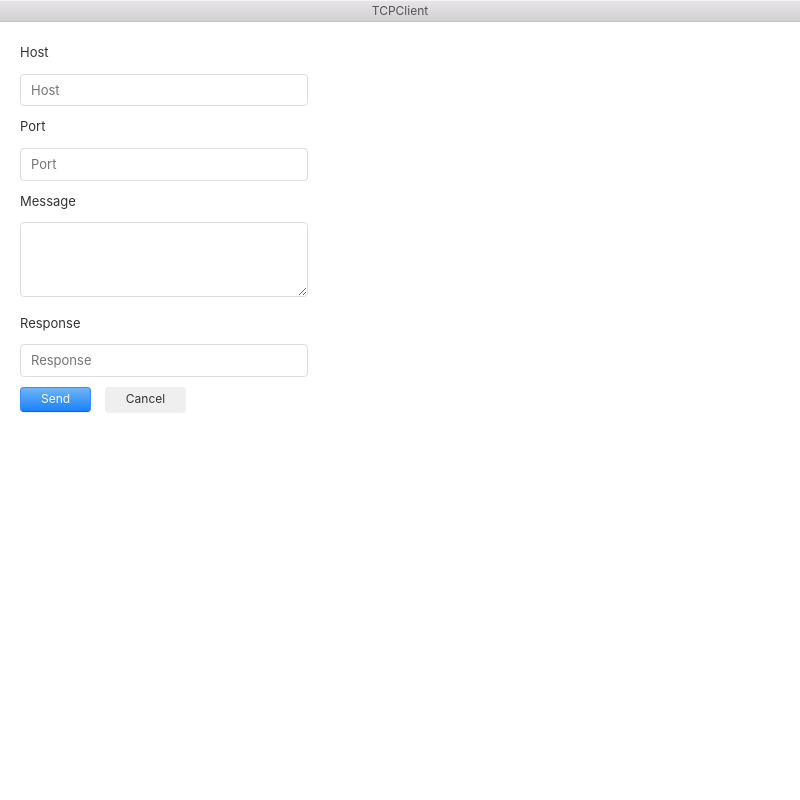
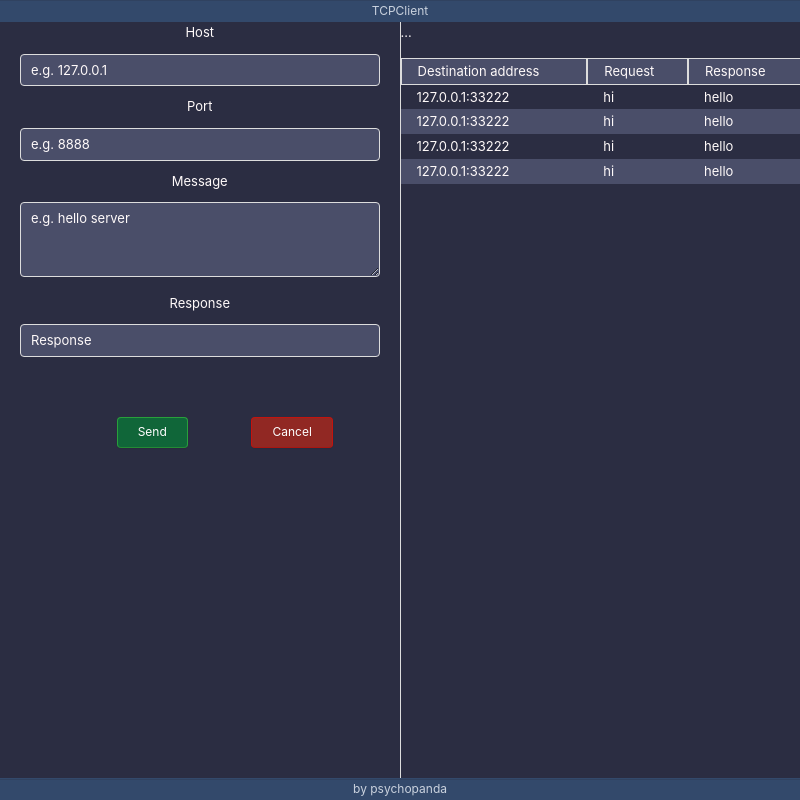
Before and after one commit to psych0panda/tcp-client-desktop, an Electron app: page index.html in a window 800 px wide. Drawn offline with Linux system fonts and the light colour scheme; no server answers.

Commit message:
redesign, added table logs

```diff
--- a/css/photon.css
+++ b/css/photon.css
@@ -80,7 +80,7 @@ input,
 optgroup,
 select,
 textarea {
-  color: inherit;
+  color: #ffffff;
   font: inherit;
   margin: 0;
 }
@@ -88,6 +88,7 @@ textarea {
 input[type="number"]::-webkit-inner-spin-button,
 input[type="number"]::-webkit-outer-spin-button {
   height: auto;
+  color: #ffffff;
 }
 
 input[type="search"] {
@@ -195,13 +196,14 @@ h6 {
   left: 0;
   display: flex;
   flex-direction: column;
-  background-color: #fff;
+  background-color: #2b2d42;
 }
 
 .window-content {
   position: relative;
   overflow-y: auto;
   display: flex;
+  color: snow;
   flex: 1;
 }
 
@@ -344,6 +346,7 @@ h6 {
 .btn-form {
   padding-right: 20px;
   padding-left: 20px;
+  margin: 50px;
 }
 
 .btn-default {
@@ -388,10 +391,10 @@ h6 {
 .btn-positive {
   border-color: #29a03b;
   border-bottom-color: #248b34;
-  background-color: #5bd46d;
-  background-image: -webkit-gradient(linear, left top, left bottom, color-stop(0%, #5bd46d), color-stop(100%, #29a03b));
-  background-image: -webkit-linear-gradient(top, #5bd46d 0%, #29a03b 100%);
-  background-image: linear-gradient(to bottom, #5bd46d 0%, #29a03b 100%);
+  background-color: #1b6d46;
+  background-image: -webkit-gradient(linear, left top, left bottom, color-stop(0%, #106639), color-stop(100%, #106639));
+  background-image: -webkit-linear-gradient(top, #106639 0%, #106639 100%);
+  background-image: linear-gradient(to bottom, #106639 0%, #106639 100%);
 }
 .btn-positive:active {
   background-color: #34c84a;
@@ -401,12 +404,12 @@ h6 {
 }
 
 .btn-negative {
-  border-color: #fb2f29;
-  border-bottom-color: #fb1710;
-  background-color: #fd918d;
-  background-image: -webkit-gradient(linear, left top, left bottom, color-stop(0%, #fd918d), color-stop(100%, #fb2f29));
-  background-image: -webkit-linear-gradient(top, #fd918d 0%, #fb2f29 100%);
-  background-image: linear-gradient(to bottom, #fd918d 0%, #fb2f29 100%);
+  border-color: #c3140e;
+  border-bottom-color: #a91611;
+  background-color: #912823FF;
+  background-image: -webkit-gradient(linear, left top, left bottom, color-stop(0%, #912823FF), color-stop(100%, #912823FF));
+  background-image: -webkit-linear-gradient(top, #912823FF 0%, #912823FF 100%);
+  background-image: linear-gradient(to bottom, #912823FF 0%, #912823FF 100%);
 }
 .btn-negative:active {
   background-color: #fc605b;
@@ -503,11 +506,11 @@ h6 {
 
 .toolbar {
   min-height: 22px;
-  box-shadow: inset 0 1px 0 #f5f4f5;
-  background-color: #e8e6e8;
-  background-image: -webkit-gradient(linear, left top, left bottom, color-stop(0%, #e8e6e8), color-stop(100%, #d1cfd1));
-  background-image: -webkit-linear-gradient(top, #e8e6e8 0%, #d1cfd1 100%);
-  background-image: linear-gradient(to bottom, #e8e6e8 0%, #d1cfd1 100%);
+  box-shadow: inset 0 1px 0 #304260;
+  background-color: #33496b;
+  background-image: -webkit-gradient(linear, left top, left bottom, color-stop(0%, #33496BFF), color-stop(100%, #33496b));
+  background-image: -webkit-linear-gradient(top, #33496BFF 0%, #33496BFF 100%);
+  background-image: linear-gradient(to bottom, #33496BFF 0%, #33496BFF 100%);
 }
 .toolbar:before, .toolbar:after {
   display: table;
@@ -518,14 +521,14 @@ h6 {
 }
 
 .toolbar-header {
-  border-bottom: 1px solid #c2c0c2;
+  border-bottom: 1px solid #33496b;
 }
 .toolbar-header .title {
   margin-top: 1px;
 }
 
 .toolbar-footer {
-  border-top: 1px solid #c2c0c2;
+  border-top: 1px solid #33496b;
   -webkit-app-region: drag;
 }
 
@@ -534,13 +537,13 @@ h6 {
   font-size: 12px;
   font-weight: 400;
   text-align: center;
-  color: #555;
+  color: #cad2de;
   cursor: default;
 }
 
 .toolbar-borderless {
-  border-top: 0;
-  border-bottom: 0;
+  border-top: 2px;
+  border-bottom: 2px;
 }
 
 .toolbar-actions {
@@ -596,16 +599,26 @@ input[type="checkbox"] {
   outline: none;
 }
 .form-control:focus {
-  border-color: #6db3fd;
-  box-shadow: 3px 3px 0 #6db3fd, -3px -3px 0 #6db3fd, -3px 3px 0 #6db3fd, 3px -3px 0 #6db3fd;
+  border-color: #295788;
+  box-shadow: 3px 3px 0 #295788, -3px -3px 0 #295788, -3px 3px 0 #295788, 3px -3px 0 #295788;
 }
 
 textarea {
   height: auto;
 }
 
+::placeholder {
+  color: snow;
+}
+
 .form-group {
   margin-bottom: 10px;
+}
+
+.form-group-pading {
+  margin-bottom: 10px;
+  padding-left: 20px;
+  padding-right: 20px;
 }
 
 .radio,
@@ -636,6 +649,10 @@ textarea {
 }
 .form-actions .btn:last-child {
   margin-right: 0;
+}
+
+.pane-center {
+  text-align:center;
 }
 
 .pane-group {
@@ -2213,45 +2230,45 @@ img {
 
 /* '' */
 table {
+  padding-top: 15px;
   width: 100%;
   border: 0;
   border-collapse: separate;
-  font-size: 12px;
+  font-size: 13px;
   text-align: left;
 }
 
 thead {
-  background-color: #f5f5f4;
+  background-color: #4a4e69;
 }
 
 tbody {
-  background-color: #fff;
+  background-color: #2b2d42;
 }
 
 .table-striped tr:nth-child(even) {
-  background-color: #f5f5f4;
+  background-color: #4a4e69;
 }
 
 tr:active,
 .table-striped tr:active:nth-child(even) {
-  color: #fff;
-  background-color: #116cd6;
+  color: #eff0f3;
+  background-color: #23495b;
 }
 
 thead tr:active {
-  color: #333;
-  background-color: #f5f5f4;
+  color: #eff0f3;
+  background-color: #23495b;
 }
 
 th {
   font-weight: normal;
-  border-right: 1px solid #ddd;
-  border-bottom: 1px solid #ddd;
+  border: 1px solid #ddd;
 }
 
 th,
 td {
-  padding: 2px 15px;
+  padding: 2px 16px;
   white-space: nowrap;
   overflow: hidden;
   text-overflow: ellipsis;
--- a/index.html
+++ b/index.html
@@ -19,31 +19,70 @@
 
       <!-- Your app's content goes inside .window-content -->
       <div class="window-content">
-        <div class="padded-more">
+        <div class="pane-group">
+        <div class="pane pane-center">
               <form name="ipcForm" onSubmit="JavaScript:sendForm(event)">
-          <div class="form-group">
+                <div class="form-group-pading">
                   <label>Host</label>
-            <input type="text" id="host" class="form-control" placeholder="Host">
+                  <input style="background-color: #4a4e69;color:snow;" type="text" id="host" class="form-control" placeholder="e.g. 127.0.0.1">
                 </div>
-          <div class="form-group">
+                <div class="form-group-pading">
                   <label>Port</label>
-            <input type="number" id="port" class="form-control" placeholder="Port">
+                  <input style="background-color: #4a4e69;color:snow;" type="number" id="port" class="form-control" placeholder="e.g. 8888">
                 </div>
-          <div class="form-group">
+                <div class="form-group-pading">
                   <label>Message</label>
-            <textarea id="message" class="form-control" rows="3"></textarea>
+                  <textarea style="background-color: #4a4e69;color:snow;" id="message" class="form-control" rows="3" placeholder="e.g. hello server"></textarea>
                 </div>
-          <div class="form-group">
+                <div class="form-group-pading">
                   <label>Response</label>
-            <input type="text" id="response" value="" class="form-control" placeholder="Response">
+                  <input style="background-color: #4a4e69;color:snow;" type="text" id="response" disabled value="" class="form-control" placeholder="Response">
                 </div>
                 <div class="form-actions">
-            <button type="submit" class="btn btn-form btn-primary">Send</button>
-            <button type="reset" class="btn btn-form btn-secondary">Cancel</button>
+                  <button type="submit" class="btn btn-form btn-positive btn-large">Send</button>
+                  <button type="reset" class="btn btn-form btn-negative btn-large">Cancel</button>
                 </div>
               </form>
           </div>
+          <div class="pane">
+            <table class="table-striped">
+                <thead>
+                  <tr>
+                    <th>Destination address</th>
+                    <th>Request</th>
+                    <th>Response</th>
+                  </tr>
+                </thead>
+                <tbody>
+                  <tr>
+                    <td>127.0.0.1:33222</td>
+                    <td>hi</td>
+                    <td>hello</td>
+                  </tr>
+                  <tr>
+                    <td>127.0.0.1:33222</td>
+                    <td>hi</td>
+                    <td>hello</td>
+                  </tr>
+                  <tr>
+                    <td>127.0.0.1:33222</td>
+                    <td>hi</td>
+                    <td>hello</td>
+                  </tr>
+                  ...
+                  <tr>
+                    <td>127.0.0.1:33222</td>
+                    <td>hi</td>
+                    <td>hello</td>
+                  </tr>
+                </tbody>
+            </table>
           </div>
+        </div>
+      </div>
+      <footer class="toolbar toolbar-footer">
+        <h1 class="title">by psychopanda</h1>
+      </footer>
     </div>
       <script>
         window.api.receive("fromMain", (data) => {
```
Lines whose indentation alone changed are shown as unchanged.
